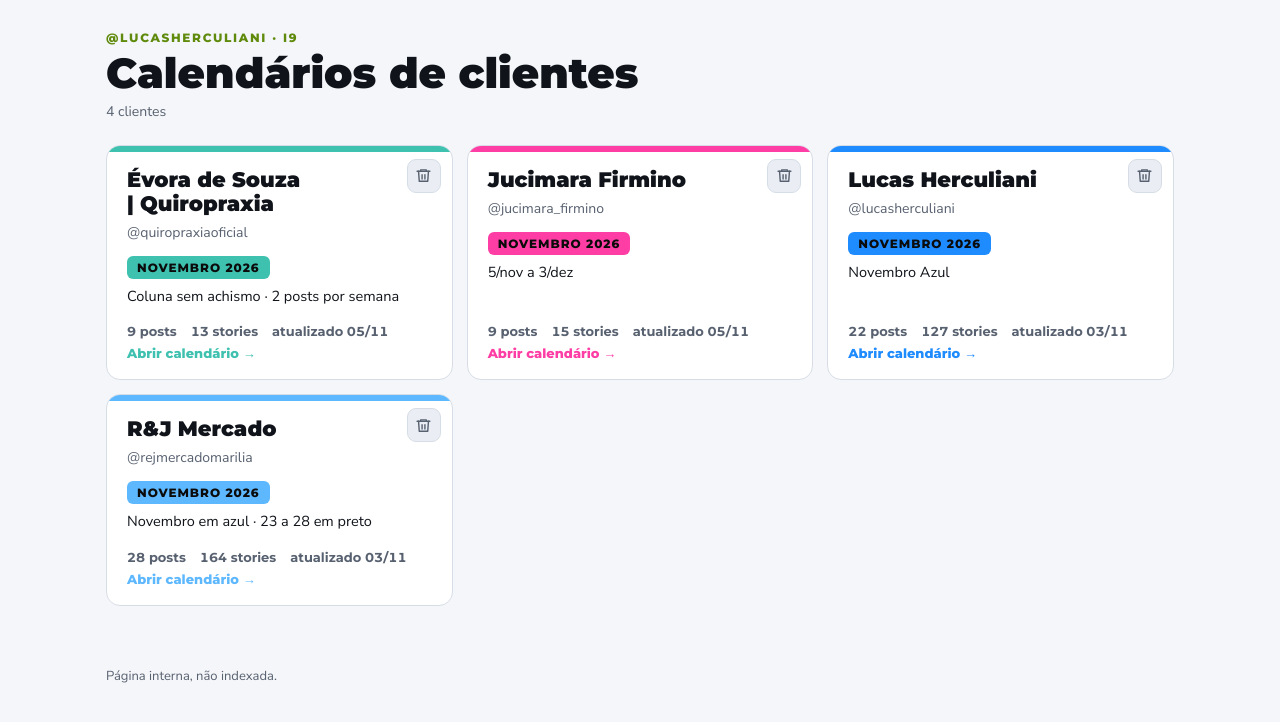
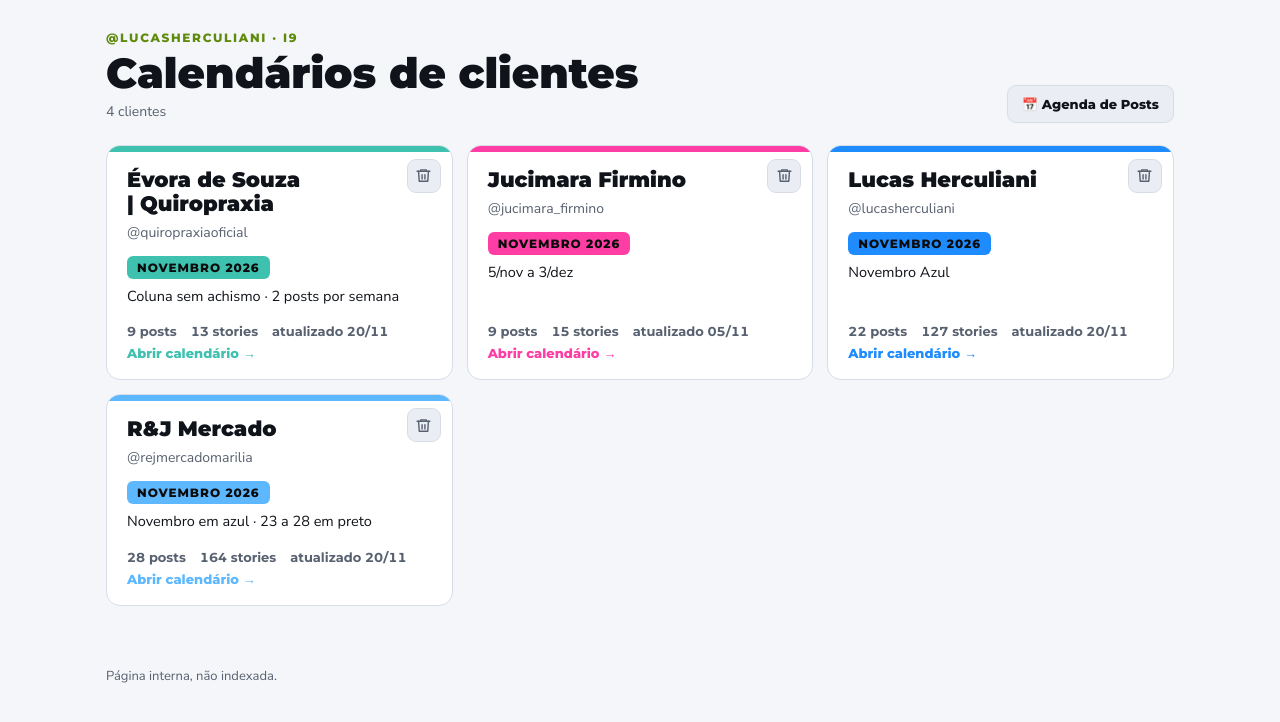
Before and after one commit to lucasherculiani/i9fit, a plain HTML site: page calendario/index.html in a window 1280 px wide. Drawn offline with Linux system fonts and the light colour scheme; no server answers.

Commit message:
Atualiza lista de clientes do calendario

```diff
--- a/calendario/index.html
+++ b/calendario/index.html
@@ -4,7 +4,7 @@
 <meta charset="utf-8">
 <meta name="viewport" content="width=device-width, initial-scale=1, viewport-fit=cover">
 <meta name="robots" content="noindex, nofollow">
-<meta name="calendario-versao" content="2026-11-05T16:21:19.532Z">
+<meta name="calendario-versao" content="2026-11-20T15:02:42.518Z">
 <title>Calendários de clientes</title>
 <link rel="preconnect" href="https://fonts.googleapis.com">
 <link rel="stylesheet" href="https://fonts.googleapis.com/css2?family=Montserrat:wght@700;800;900&family=Nunito+Sans:wght@400;600;700&display=swap">
@@ -75,7 +75,10 @@ footer { color: var(--muted); font-size: 13px; padding-block: 0 40px; }
       <h1>Calendários de clientes</h1>
       <p class="count" id="count"></p>
     </div>
-    <input class="search" id="search" type="search" placeholder="Buscar cliente" aria-label="Buscar cliente" hidden>
+    <div style="display:flex;flex-wrap:wrap;gap:8px;align-items:center">
+      <input class="search" id="search" type="search" placeholder="Buscar cliente" aria-label="Buscar cliente" hidden>
+      <a class="btn" href="https://agenda-social-lucas.web.app" style="text-decoration:none">📅 Agenda de Posts</a>
+    </div>
   </header>
   <main class="grid" id="grid"></main>
 </div>
@@ -95,7 +98,7 @@ footer { color: var(--muted); font-size: 13px; padding-block: 0 40px; }
 // e o gerar-indice.js do modelo não coloca mais esse cliente na lista.
 import { initializeApp } from "https://www.gstatic.com/firebasejs/12.2.1/firebase-app.js";
 import { getFirestore, doc, getDoc, setDoc, arrayUnion } from "https://www.gstatic.com/firebasejs/12.2.1/firebase-firestore.js";
-var CLIENTES = [{"slug":"quiropraxia","cliente":"Évora de Souza | Quiropraxia","instagram":"@quiropraxiaoficial","subtitulo":"Coluna sem achismo · 2 posts por semana","ano":2026,"mes":11,"mesNome":"novembro","cor":"#3FC1B0","corClaro":"#0E6B66","mascote":"","posts":9,"stories":13,"repositorio":"lucasherculiani/i9fit","atualizado":"2026-11-05T16:07:42.932Z"},{"slug":"jucimara-firmino","cliente":"Jucimara Firmino","instagram":"@jucimara_firmino","subtitulo":"5/nov a 3/dez","ano":2026,"mes":11,"mesNome":"novembro","cor":"#FF3EA5","corClaro":"#C4126F","mascote":"","posts":9,"stories":15,"repositorio":"lucasherculiani/i9fit","atualizado":"2026-11-05T12:00:00.000Z"},{"slug":"lucas-herculiani","cliente":"Lucas Herculiani","instagram":"@lucasherculiani","subtitulo":"Novembro Azul","ano":2026,"mes":11,"mesNome":"novembro","cor":"#1E8BFF","corClaro":"#0A62C4","mascote":"LUQUINHA","posts":22,"stories":127,"repositorio":"lucasherculiani/i9fit","atualizado":"2026-11-03T11:18:30.362Z"},{"slug":"rej-mercado","cliente":"R&J Mercado","instagram":"@rejmercadomarilia","subtitulo":"Novembro em azul · 23 a 28 em preto","ano":2026,"mes":11,"mesNome":"novembro","cor":"#5EB8FF","corClaro":"#1E5BD8","mascote":"","posts":28,"stories":164,"repositorio":"lucasherculiani/i9fit","atualizado":"2026-11-03T12:36:30.674Z"}];
+var CLIENTES = [{"slug":"quiropraxia","cliente":"Évora de Souza | Quiropraxia","instagram":"@quiropraxiaoficial","subtitulo":"Coluna sem achismo · 2 posts por semana","ano":2026,"mes":11,"mesNome":"novembro","cor":"#3FC1B0","corClaro":"#0E6B66","mascote":"","posts":9,"stories":13,"repositorio":"lucasherculiani/i9fit","atualizado":"2026-11-20T14:49:17.248Z"},{"slug":"jucimara-firmino","cliente":"Jucimara Firmino","instagram":"@jucimara_firmino","subtitulo":"5/nov a 3/dez","ano":2026,"mes":11,"mesNome":"novembro","cor":"#FF3EA5","corClaro":"#C4126F","mascote":"","posts":9,"stories":15,"repositorio":"lucasherculiani/i9fit","atualizado":"2026-11-05T12:00:00.000Z"},{"slug":"lucas-herculiani","cliente":"Lucas Herculiani","instagram":"@lucasherculiani","subtitulo":"Novembro Azul","ano":2026,"mes":11,"mesNome":"novembro","cor":"#1E8BFF","corClaro":"#0A62C4","mascote":"LUQUINHA","posts":22,"stories":127,"repositorio":"lucasherculiani/i9fit","atualizado":"2026-11-20T14:49:14.838Z"},{"slug":"rej-mercado","cliente":"R&J Mercado","instagram":"@rejmercadomarilia","subtitulo":"Novembro em azul · 23 a 28 em preto","ano":2026,"mes":11,"mesNome":"novembro","cor":"#5EB8FF","corClaro":"#1E5BD8","mascote":"","posts":28,"stories":164,"repositorio":"lucasherculiani/i9fit","atualizado":"2026-11-20T14:49:16.248Z"}];
 var SENHA = "admin123";
 var fb = initializeApp({ apiKey: "AIzaSyC6xUfFJ59fXT1_eR1HDD7UPiQ8aakSkHY", authDomain: "i9fit-4b643.firebaseapp.com", projectId: "i9fit-4b643", storageBucket: "i9fit-4b643.firebasestorage.app", messagingSenderId: "60375557935", appId: "1:60375557935:web:b761c243672d50c7c263da" }, "calendario");
 var REF = doc(getFirestore(fb), "sistema", "calendario_excluidos");
```
